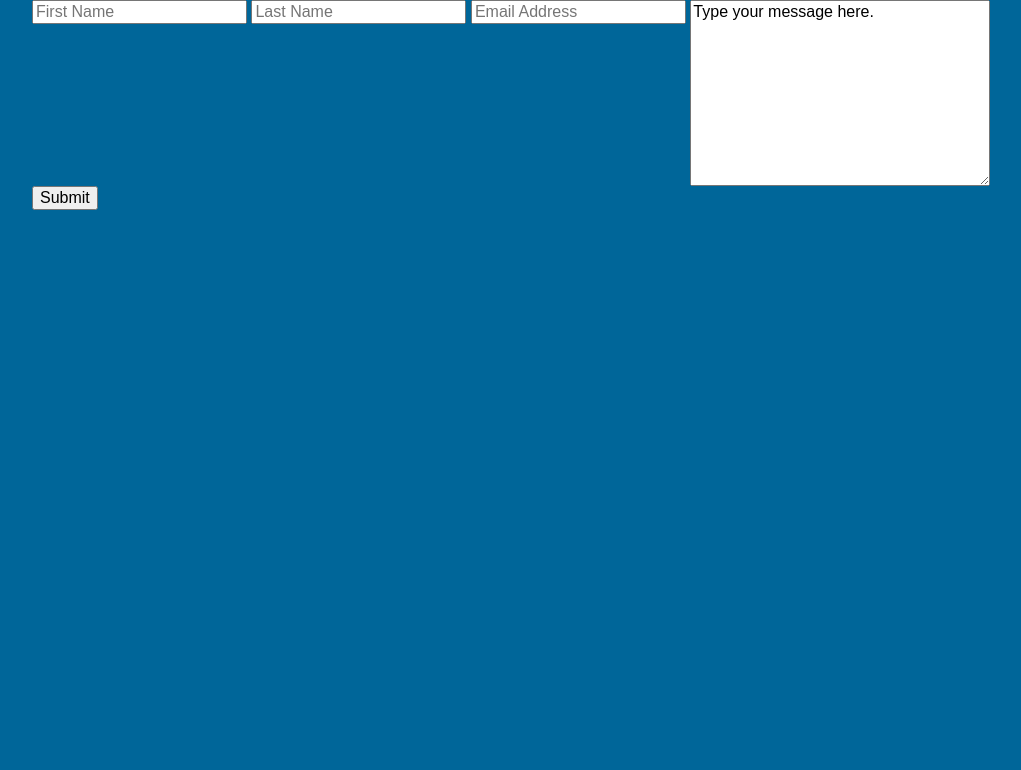
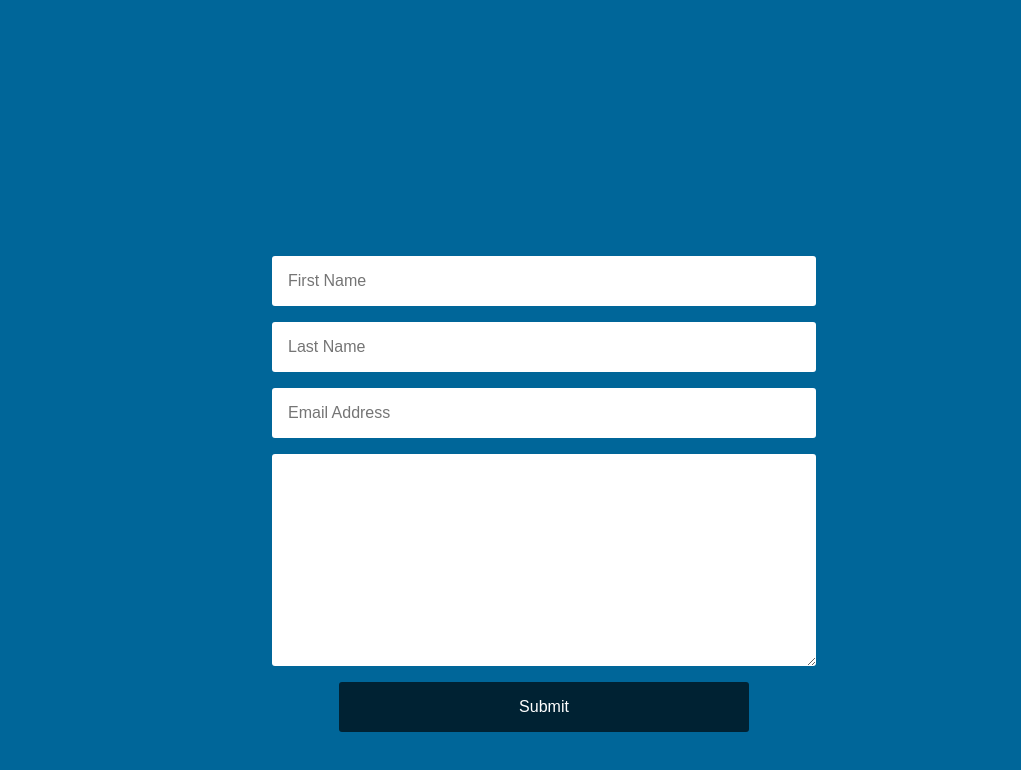
Before and after one commit to lyockey/hw_listeners_yockey_lauren-, a plain HTML site: page index.html in a window 1280 px wide. Shown: the whole page, without its empty margins (96-1117 px from the left). Drawn offline with Linux system fonts and the light colour scheme.

Commit message:
add styling to form elements

```diff
--- a/css/main.css
+++ b/css/main.css
@@ -4,5 +4,28 @@ body {
 
 .container {
     width: 80%;
-    margin: auto;
+    margin: 20% auto;
 }
+
+input,
+textarea {
+    display: block;
+    width: 50%;
+    margin: 1em auto;
+    padding: 1em;
+    border-radius: 3px;
+    -webkit-border-radius: 3px;
+    -moz-border-radius: 3px;
+    border: none;
+}
+
+#submit {
+    background-color: #002233;
+    color: #ffffff;
+    width: 40%;
+}
+
+#submit:hover {
+    background-color: #ffffff;
+    color: #002233;;
+}
--- a/index.html
+++ b/index.html
@@ -14,8 +14,8 @@
             <input type="text" name="fname" placeholder="First Name" />
             <input type="text" name="lname" placeholder="Last Name" />
             <input type="email" name="email" placeholder="Email Address" />
-            <textarea name="message" rows="10" cols="30">Type your message here.</textarea>
-            <input type="submit" value="Submit" />
+            <textarea name="message" rows="10"></textarea>
+            <input type="submit" value="Submit" id="submit"/>
         </form>
     </div>
 
```
